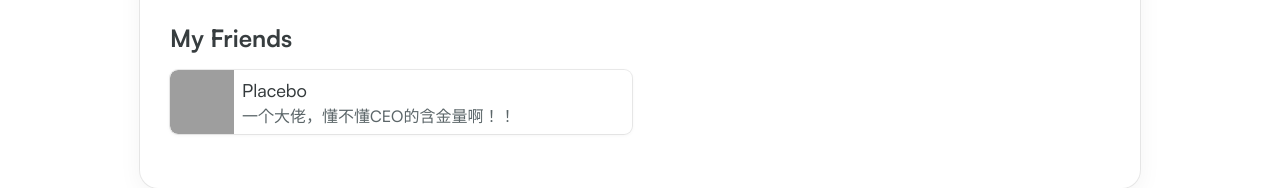
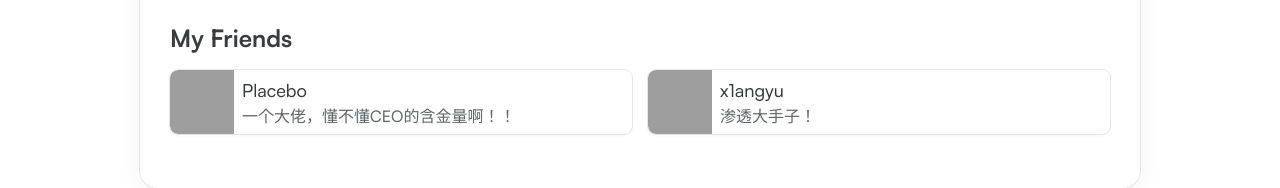
Before and after one commit to k2436165/k2436165.github.io, a plain HTML site: page friends/index.html in a window 1280 px wide. Shown: the part 345-533 px from the top of the page. Drawn offline with Linux system fonts and the light colour scheme; grey boxes are pictures that could not be loaded; a script that the page names is missing; a web font is replaced by a local one.

Commit message:
Site updated: 2024-04-03 10:03:24

```diff
--- a/friends/index.html
+++ b/friends/index.html
@@ -476,6 +476,25 @@
                     </a>
                 </li>
 
+                <li class="group transform scale-100 transition-transform duration-100 ease-linear active:scale-95">
+                    <a href="x1angyu.top">
+                        <div class="flex flex-row items-center gap-1 sm:gap-2 overflow-hidden min-w-0 rounded-lg redefine-box-shadow-flat">
+                            <div class="h-16 w-16 rounded-bl-lg bg-third-background-color">
+
+                                    <img class="rounded-l-lg h-16 w-16 max-w-none"
+                                         src="https://tonglingxiangyu.github.io/img/tlxy.jpg"
+                                         onerror="this.style.display='none'"
+                                    >
+
+                            </div>
+                            <div class="flex flex-col min-w-0">
+                                <div class="text-lg text-second-text-color ellipsis group-hover:!text-primary">x1angyu</div>
+                                <div class="text-third-text-color ellipsis">渗透大手子！</div>
+                            </div>
+                        </div>
+                    </a>
+                </li>
+
         </ul>
 
 
--- a/sitemap.xml
+++ b/sitemap.xml
@@ -58,7 +58,7 @@
 
   <url>
     <loc>https://k2436165.github.io/</loc>
-    <lastmod>2024-04-01</lastmod>
+    <lastmod>2024-04-03</lastmod>
     <changefreq>daily</changefreq>
     <priority>1.0</priority>
   </url>
@@ -66,7 +66,7 @@
 
   <url>
     <loc>https://k2436165.github.io/tags/Hexo/</loc>
-    <lastmod>2024-04-01</lastmod>
+    <lastmod>2024-04-03</lastmod>
     <changefreq>weekly</changefreq>
     <priority>0.2</priority>
   </url>
@@ -75,7 +75,7 @@
 
   <url>
     <loc>https://k2436165.github.io/categories/%E7%8E%AF%E5%A2%83%E6%90%AD%E5%BB%BA/</loc>
-    <lastmod>2024-04-01</lastmod>
+    <lastmod>2024-04-03</lastmod>
     <changefreq>weekly</changefreq>
     <priority>0.2</priority>
   </url>
```
